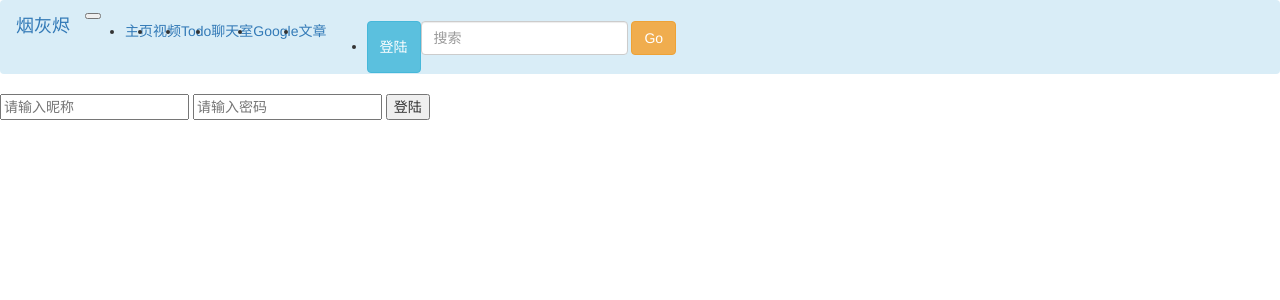
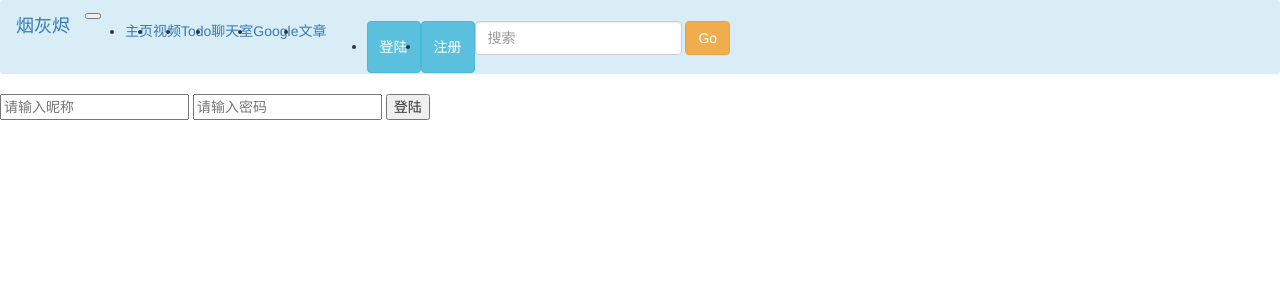
Before and after one commit to yekingyan/Flask_for_my_web, a Flask app: page /login in a window 1280 px wide. Shown: the top 300 px of the page. Run offline with Flask 2, Linux system fonts and the light colour scheme; some libraries are stand-ins or nearby versions.

Commit message:
调整Jinja2各页面的标题

```diff
--- a/routes/user.py
+++ b/routes/user.py
@@ -17,7 +17,7 @@ main = Blueprint('user', __name__)
 
 @main.route('/login')
 def login():
-    return render_template('login.html')
+    return render_template('login.html', title='login')
 
 
 @main.route('/login/in', methods=['post'])
@@ -40,7 +40,7 @@ def sign_in():
 
 @main.route('/register')
 def register():
-    return render_template('register.html')
+    return render_template('register.html', title='register')
 
 
 @main.route('/register/add', methods=['post'])
@@ -59,5 +59,5 @@ def add_user():
     return redirect(url_for('user.register'))
 
 
-if __name__ == '__main__':
-    print(type('是'))
+# if __name__ == '__main__':
+#     print(type('是'))
--- a/templates/base2.html
+++ b/templates/base2.html
@@ -19,7 +19,13 @@
     <link rel="stylesheet" href="{{ url_for('static',filename='css/navbar.css') }}">
 {% endblock %}
 
-{% block title %}{{ title }} | 烟灰烬{% endblock %}
+{% block title %}
+    {% if title %}
+        {{ title }} | 烟灰烬
+    {% else %}
+        烟灰烬
+    {% endif %}
+{% endblock %}
 
 
 {% block navbar %}
@@ -57,7 +63,10 @@
             <div class="form-inline">
             <ul class="navbar-nav mr-auto mt-2 mt-md-0">
                 <li class="nav-item">
-                    <a class="btn btn-info" href="#!">登陆</a>
+                    <a class="btn btn-info" href={{ url_for('user.login') }}>登陆</a>
+                </li>
+                <li class="nav-item">
+                    <a class="btn btn-info" href={{ url_for('user.register') }}>注册</a>
                 </li>
             </ul>
             <form class="form-inline my-2 my-lg-0" _lpchecked="1">
```
